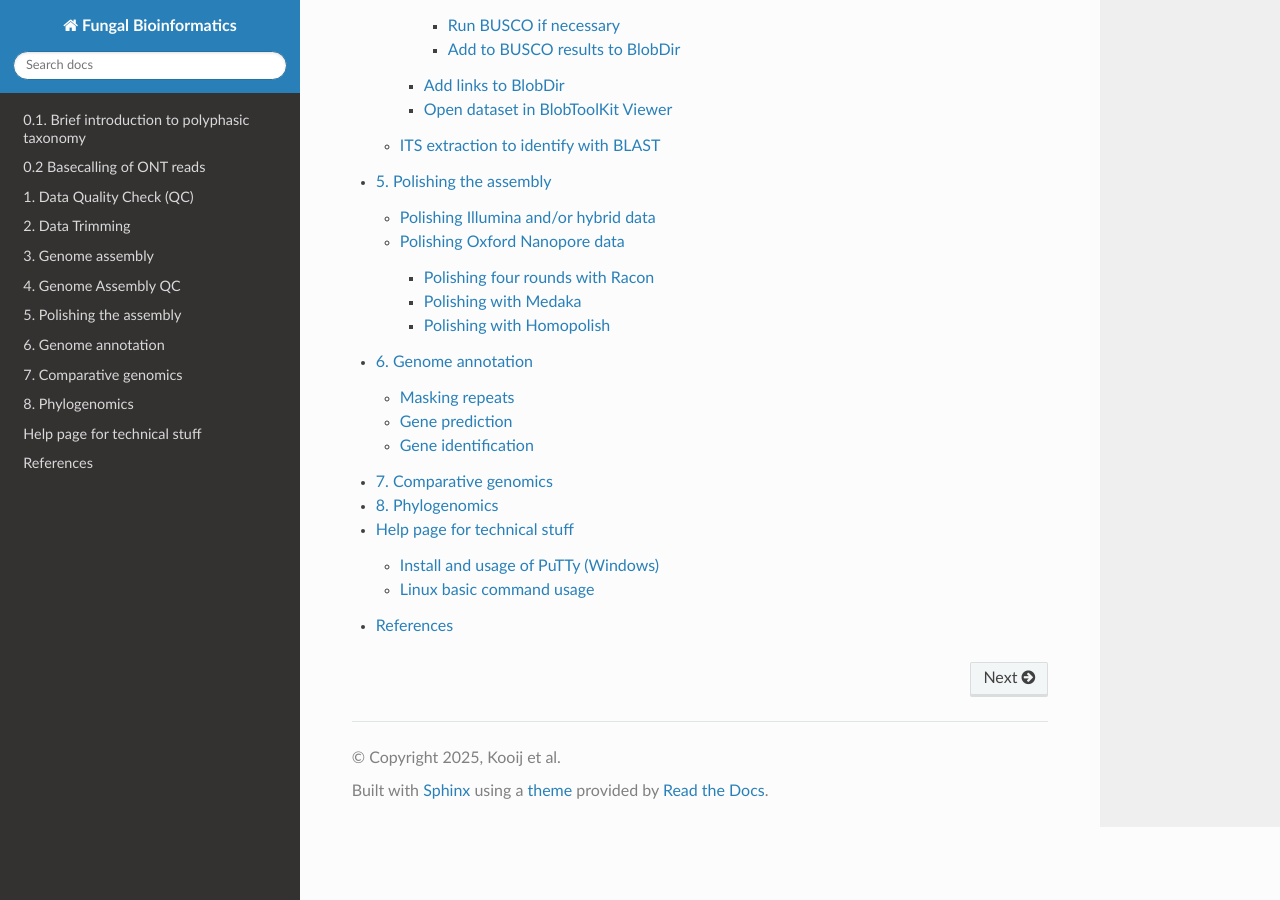
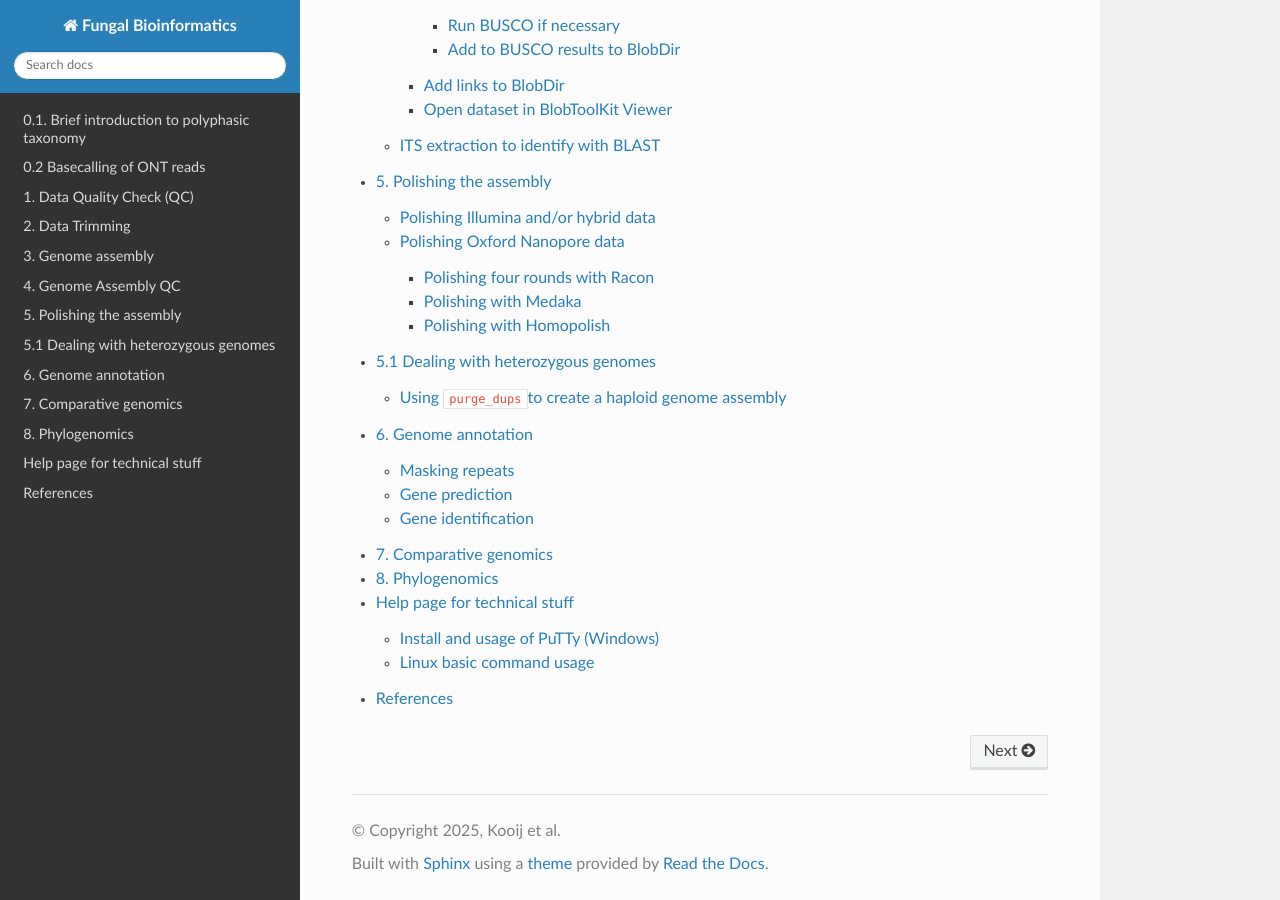
Before and after one commit to pwkooij/fungal_bioinformatics, a Sphinx documentation site: the page built from docs/source/index.rst, in a window 1280 px wide and 900 px high, scrolled down 1336 px. Built offline with Sphinx 7.4.7 and the Read the Docs theme 3.1.0, drawn with Linux system fonts in a browser that asks for light colours.

Commit message:
purge_dups

```diff
--- /dev/null
+++ b/docs/source/5.1heterozygosity.md
@@ -0,0 +1,4 @@
+# 5.1 Dealing with heterozygous genomes
+In some cases fungal genomes are heterozygous or polyploid which can influence the genome annotation results, i.e., more genes are predicted that actually are copies of each other. To resolve this there are few tools out there but the one that works best for me so far is `purge_dups`.
+
+## Using `purge_dups`to create a haploid genome assembly
--- a/docs/source/index.rst
+++ b/docs/source/index.rst
@@ -25,7 +25,8 @@ Contents
    2trimming
    3assembly
    4assemblyQC
-   5polishing
+   5.0polishing
+   5.1heterozygosity
    6annotation
    7comparative
    8phylogenomics
```
Also changed, not shown: docs/source/5.0polishing.md (renamed from docs/source/5polishing.md), 1 other file.
